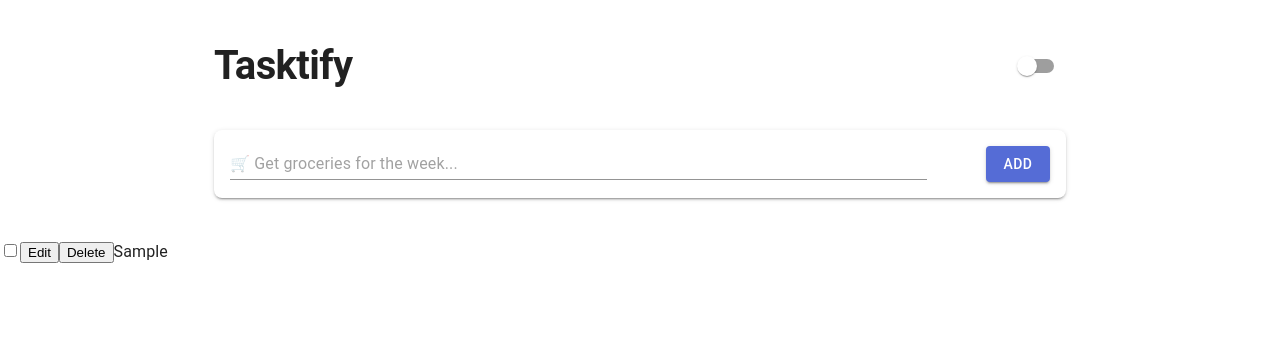
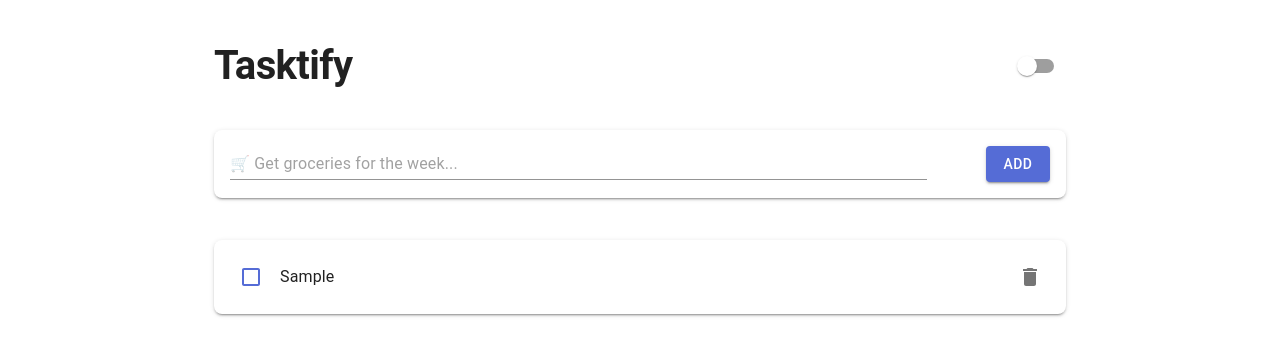
Before and after one commit to Bucha789/tasktify-test, a React (Vite) app: page / in a window 1280 px wide. Both pictures are taken after typing "Sample" into the empty fields and a click on the button "ADD". Shown: the top 356 px of the page. Built offline with nearby package versions, Linux system fonts and the light colour scheme.

Commit message:
feat(test-container-ui): Change UI in the task list

```diff
--- a/package.json
+++ b/package.json
@@ -12,6 +12,7 @@
   "dependencies": {
     "@emotion/react": "^11.14.0",
     "@emotion/styled": "^11.14.0",
+    "@mui/icons-material": "^6.4.7",
     "@mui/material": "^6.4.7",
     "@reduxjs/toolkit": "^2.6.1",
     "motion": "^12.5.0",
--- a/src/components/task-container.tsx
+++ b/src/components/task-container.tsx
@@ -1,12 +1,13 @@
 import { useSelector } from "react-redux"
 import { RootState } from "../store"
 import { TaskItem } from "./task-item"
+import { Container } from "@mui/material"
 
 export const TaskContainer = () => {
   const tasks = useSelector((state: RootState) => state.tasks.addedTasks)
-  return <div>
+  return <Container maxWidth="md">
     {tasks.map((task) => (
       <TaskItem key={task.id} {...task} />
     ))}
-  </div>
+  </Container>
 }
--- a/src/components/task-item.tsx
+++ b/src/components/task-item.tsx
@@ -1,7 +1,9 @@
 import { useState } from "react";
-import { markAsCompleted, modify, remove } from "../store/slices/task-slice";
+import { modify, remove, changeTaskStatus } from "../store/slices/task-slice";
 import { useDispatch } from "react-redux";
-
+import { Box, Checkbox, IconButton, Input, Paper, Typography } from "@mui/material";
+import DeleteIcon from '@mui/icons-material/Delete';
+import SaveIcon from '@mui/icons-material/Save';
 export type TaskItemProps = {
   description: string
   completed: boolean
@@ -28,27 +30,50 @@ export const TaskItem = ({ description, completed, id }: TaskItemProps) => {
     }));
   }
   const handleCompleteTask = () => {
-    dispatch(markAsCompleted({
+    dispatch(changeTaskStatus({
       id,
     }));
   }
 
   return (
-    <div>
+    <Paper
+      elevation={2}
+      sx={{
+        padding: 2,
+        borderRadius: 2,
+        backgroundColor: 'background.paper',
+        display: 'flex',
+        alignItems: 'center',
+        justifyContent: 'space-between',
+        width: '100%',
+        marginBottom: 2,
+      }}
+    >
       {
-        isEditing ? (
-        <div>
-          <input type="text" value={taskDescription} onChange={handleEditTask} />
-          <button onClick={handleSaveTask}>Save</button>
-        </div>
-      ) : (
-        <div>
-          <input type="checkbox" checked={completed} onChange={handleCompleteTask} />
-          <button onClick={() => setIsEditing(true)}>Edit</button>
-          <button onClick={handleDeleteTask}>Delete</button>
-          <span>{description}</span>
-        </div>
-      )}
-    </div>
+        isEditing ? <>
+          <Input type="text" value={taskDescription} onChange={handleEditTask} sx={{ width: '100%' }} />
+          <IconButton onClick={handleSaveTask}>
+            <SaveIcon />
+          </IconButton>
+        </> : <>
+          <Box display="flex" alignItems="center" gap={1}>
+            <Checkbox
+              checked={completed}
+              onChange={handleCompleteTask}
+              sx={{
+                color: 'primary.main',
+                '&.Mui-checked': {
+                  color: 'primary.main',
+                },
+              }}
+            />
+            <Typography onClick={() => setIsEditing(true)} variant="body1">{description}</Typography>
+          </Box>
+          <IconButton onClick={handleDeleteTask}>
+            <DeleteIcon />
+          </IconButton>
+        </>
+      }
+    </Paper>
   )
 }
--- a/src/store/slices/task-slice.ts
+++ b/src/store/slices/task-slice.ts
@@ -67,10 +67,18 @@ export const tasksSlice = createSlice({
         return task
       })
     },
+    changeTaskStatus: (state, action: PayloadAction<TaskId>) => {
+      state.addedTasks = state.addedTasks.map((task) => {
+        if (task && task.id === action.payload.id) {
+          return { ...task, completed: !task.completed }
+        }
+        return task
+      })
+    }
   },
 })
 
-export const { create, markAsCompleted, modify, remove } = tasksSlice.actions
+export const { create, markAsCompleted, modify, remove, changeTaskStatus } = tasksSlice.actions
 
 
 export default tasksSlice.reducer
```
Also changed, not shown: 1 other file (tests, documents, lock files or other folders).
